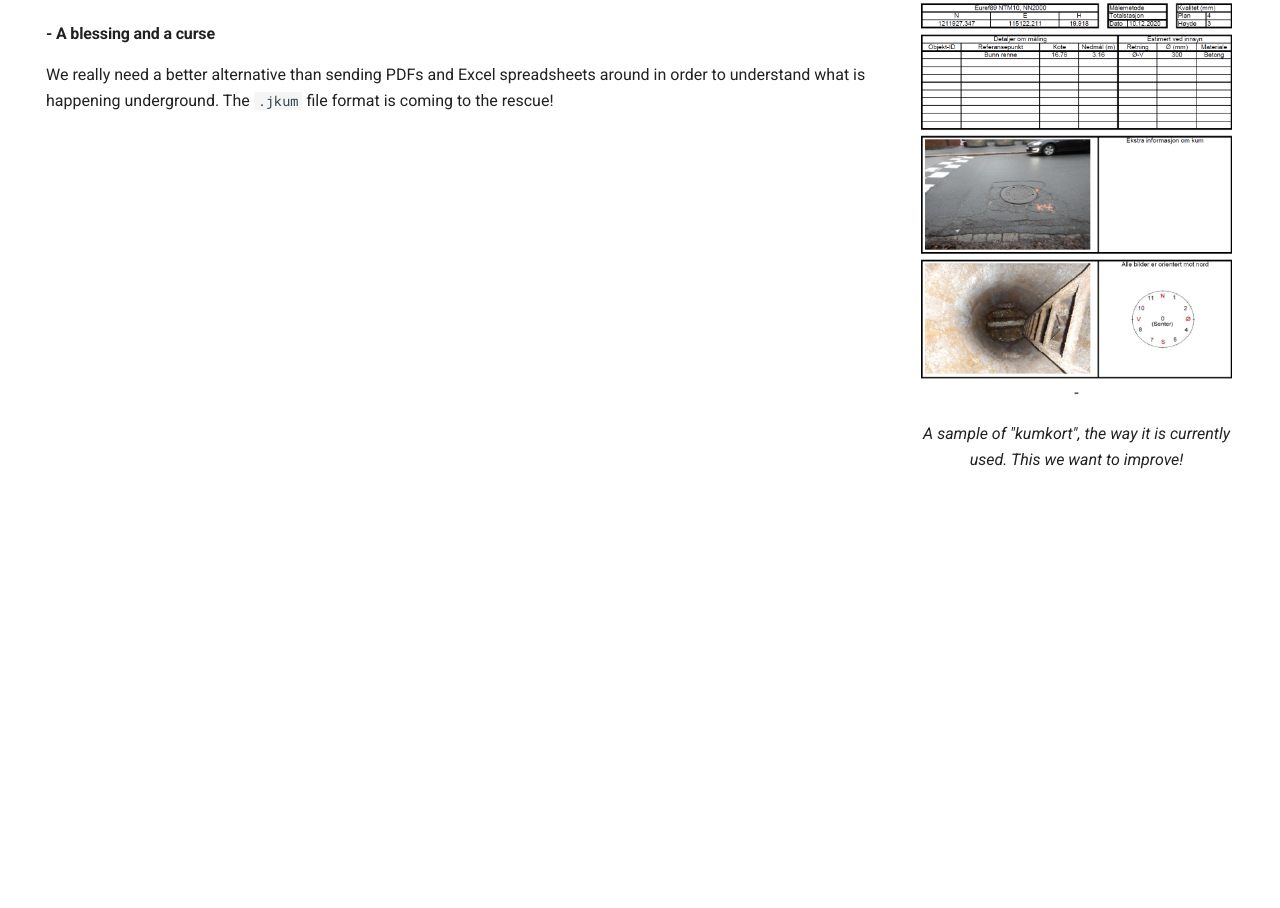
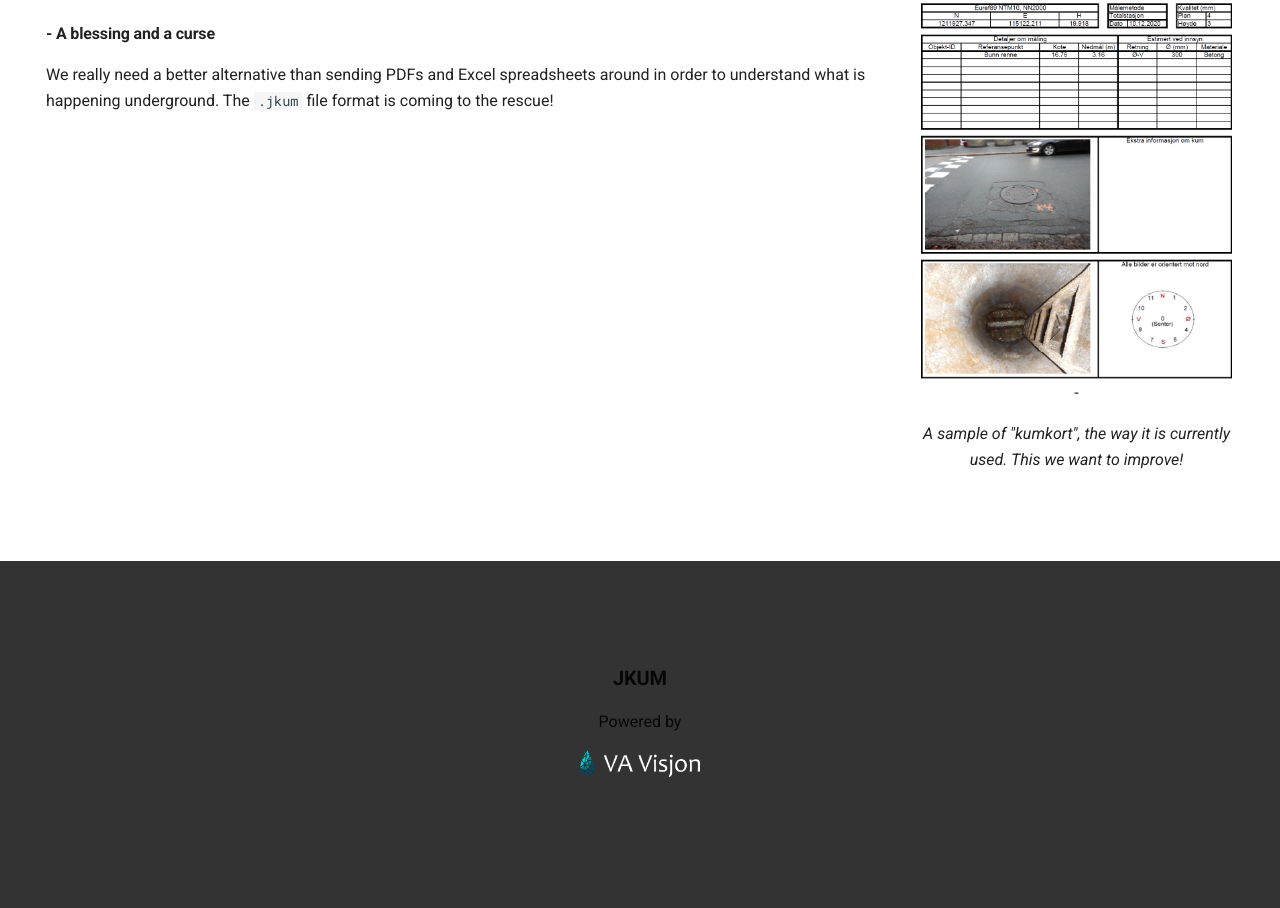
Before and after one commit to VA-Visjon/jkum-site, an MkDocs documentation site: the page built from docs/index.md, in a window 1280 px wide. Shown: the part 1377-2285 px from the top of the page. Built offline with MkDocs 1.6.1 and Material for MkDocs 9.7.7, drawn with Linux system fonts in a browser that asks for light colours; comment, search, counter and statistics services are not loaded; before the commit the page ends 1938 px from its top, so only the background shows below that.

Commit message:
updated footer and made contenteditable extend longer

```diff
--- a/docs/stylesheets/extra.css
+++ b/docs/stylesheets/extra.css
@@ -13,6 +13,15 @@
   background-position: 50% 65%;
   background-repeat: no-repeat;
   background-size: cover;
+}
+
+
+.home-footer {
+  background: #333333;
+  padding: 50px 0px 100px 0px;
+  width: 100%;
+  position: relative;
+  text-align: center;
 }
 
 .validator-bg {
--- a/docs/stylesheets/forms.css
+++ b/docs/stylesheets/forms.css
@@ -40,7 +40,7 @@
 
 .md-jsonarea {
   width: 100%;
-  height: 650px;
+  min-height: 650px;
   padding: 12px 20px;
   box-sizing: border-box;
   border: 2px solid #ccc;
--- a/overrides/home.html
+++ b/overrides/home.html
@@ -73,4 +73,18 @@
   </section>
 {% endblock %}
 {% block content %}{% endblock %}
-{% block footer %}{% endblock %}
+{% block footer %}
+
+  <section class="mdx-container home-footer">
+    <div class="md-grid md-typeset">
+      <div class="md-content__inner">
+        <h3><b>JKUM</b></h3>
+        <p>Powered by </p>
+        <a href="https://vavisjon.no" target="_blank" rel="noreferrer">
+          <img src="/assets/images/logo_white.png" alt="VA Visjon" width="120px" />
+        </a>
+      </div>
+    </div>
+  </section>
+
+{% endblock %}
```
Also changed, not shown: docs/assets/images/logo_white.png (added).
